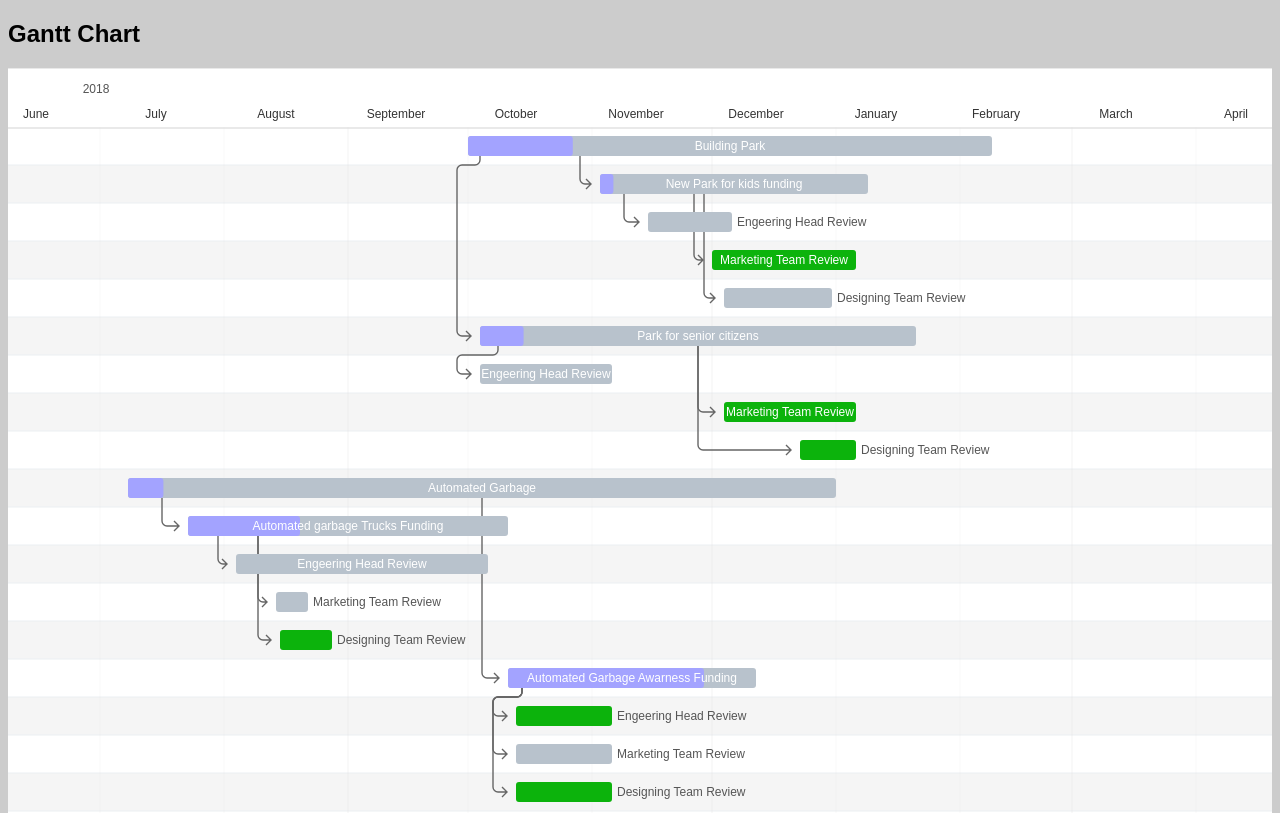
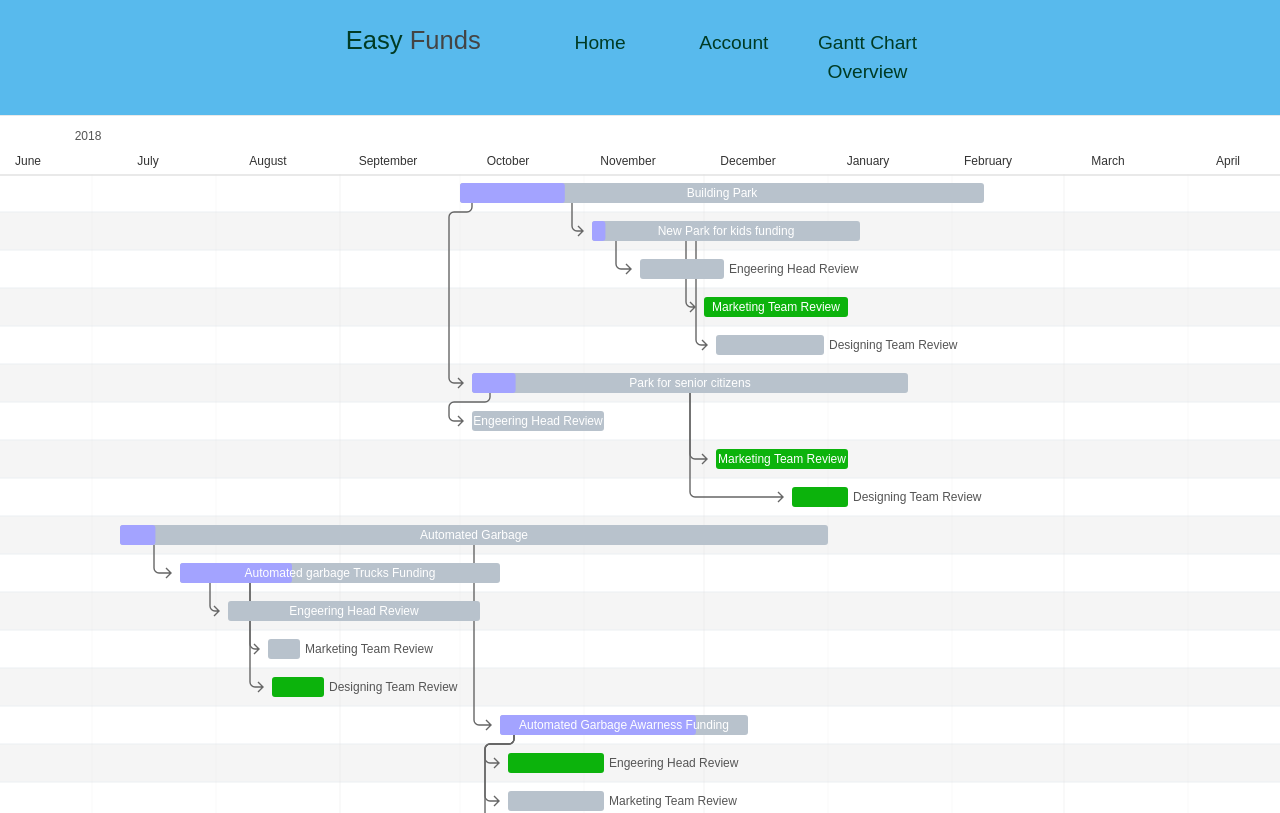
Before and after one commit to truedem0n/EasyFunds, a website: page gantt.html in a window 1280 px wide. Shown: the top 813 px of the page. Drawn offline with nearby package versions, Linux system fonts and the light colour scheme.

Commit message:
adding Gannt Chart

```diff
--- a/gantt.html
+++ b/gantt.html
@@ -2,8 +2,29 @@
 <html lang="en">
 <head>
 	<meta charset="UTF-8">
-	<title>Simple Gantt</title>
+    <title>Simple Gantt</title>
+    <!-- Required meta tags -->
+    <meta charset="utf-8">
+    <meta name="viewport" content="width=device-width, initial-scale=1, shrink-to-fit=no">
+
+    <!-- Bootstrap CSS -->
+    <link rel="stylesheet" href="https://maxcdn.bootstrapcdn.com/bootstrap/4.0.0/css/bootstrap.min.css" integrity="sha384-Gn5384xqQ1aoWXA+058RXPxPg6fy4IWvTNh0E263XmFcJlSAwiGgFAW/dAiS6JXm" crossorigin="anonymous">
+
+    <link rel="stylesheet" type="text/css" href="css/main.css" />
+
+    <link rel="icon" type="image/ico/png" href="resources/images/favicon.png" />
+    <meta name="description" content="Fund Seeker, A web app to find and give funds">
+    <meta name="keywords" content="Funds Track,Fund,Seeker,Sponsor">
+    <meta name="author" content="Samad alias Nyein Chan">
+    <meta name="robots" content="index, nofollow" />
+
+    <!-- JQuery JavaScript -->
+    <script src="https://ajax.googleapis.com/ajax/libs/jquery/3.4.1/jquery.min.js"></script>
+
+    <!-- Personal Scripts -->
+    <script src="javascript/scripts.js"></script>
 	<style>
+
 		body {
 			font-family: sans-serif;
 			background: #ccc;
@@ -11,7 +32,7 @@
 		.container {
             width: 100%;
             height: 100%;
-			margin: 0 auto;
+			margin: 0 0;
 		}
 		/* custom class */
 		.gantt .bar-milestone .bar {
@@ -22,10 +43,8 @@
 	<script src="dist/frappe-gantt.js"></script>
 </head>
 <body>
-	<div class="container">
-		<h2>Gantt Chart</h2>
-		<div class="gantt-target"></div>
-	</div>
+    <div id="header"></div>
+    <div class="gantt-target"></div>
 	<script>
 		var tasks = [
 			{
@@ -248,18 +267,19 @@
 			},
 			view_mode: 'Month',
             language: 'en',
-            header_height: 50,
-            column_width: 30,
-            step: 24,
-            view_modes: ['Quarter Day', 'Half Day', 'Day', 'Week', 'Month'],
-            bar_height: 20,
-            bar_corner_radius: 3,
-            arrow_curve: 5,
-            padding: 18,
-            date_format: 'YYYY-MM-DD',
-            custom_popup_html: null
+           // header_height: 50,
+            //column_width: 30,
+            //step: 24,
+            //view_modes: ['Quarter Day', 'Half Day', 'Day', 'Week', 'Month'],
+            // bar_height: 20,
+            // bar_corner_radius: 3,
+            // arrow_curve: 5,
+            // padding: 18,
+            date_format: 'YYYY-MM-DD'
+            // custom_popup_html: null
 		});
-		console.log(gantt_chart);
+        //console.log(gantt_chart);
+
 	</script>
 </body>
 </html>
--- a/reusables/header.html
+++ b/reusables/header.html
@@ -12,6 +12,7 @@
             <!-- <a class="nav-item nav-link brand-link" href="seekers.html">Seekers</a> -->
             <!-- <a class="nav-item nav-link brand-link" href="givers.html">Givers</a> -->
             <a class="nav-item nav-link brand-link" href="you.html">Account</a>
+            <a class="nav-item nav-link brand-link" href="gantt.html"> Gantt Chart Overview</a>
         </nav>
     </div>
 </div>
```
Also changed, not shown: you.html (+2 -2 lines).
